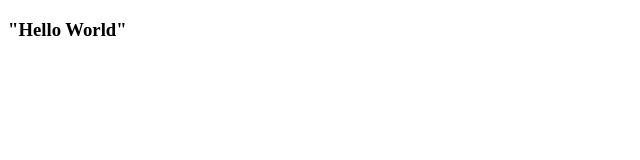
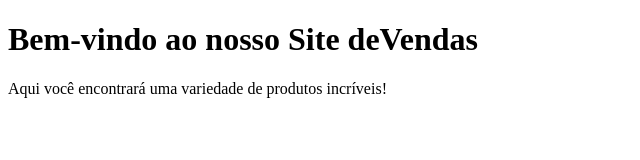
Before and after one commit to sofismavaz/Projeto_Vendas, a plain HTML site: page index.html in a window 1280 px wide. Shown: the whole page, without its empty margins (0-640 px from the left). Drawn offline with Linux system fonts and the light colour scheme.

Commit message:
feat: cria página index com boas-vindas - Ref. #2

```diff
--- a/index.html
+++ b/index.html
@@ -3,9 +3,10 @@
 <head>
     <meta charset="UTF-8">
     <meta name="viewport" content="width=device-width, initial-scale=1.0">
-    <title>Document</title>
+    <title>Site deVendas</title>
 </head>
 <body>
-    <h3>"Hello World"</h3>
+    <h1>Bem-vindo ao nosso Site deVendas</h1>
+    <p>Aqui você encontrará uma variedade de produtos incríveis!</p>
 </body>
 </html>
```
